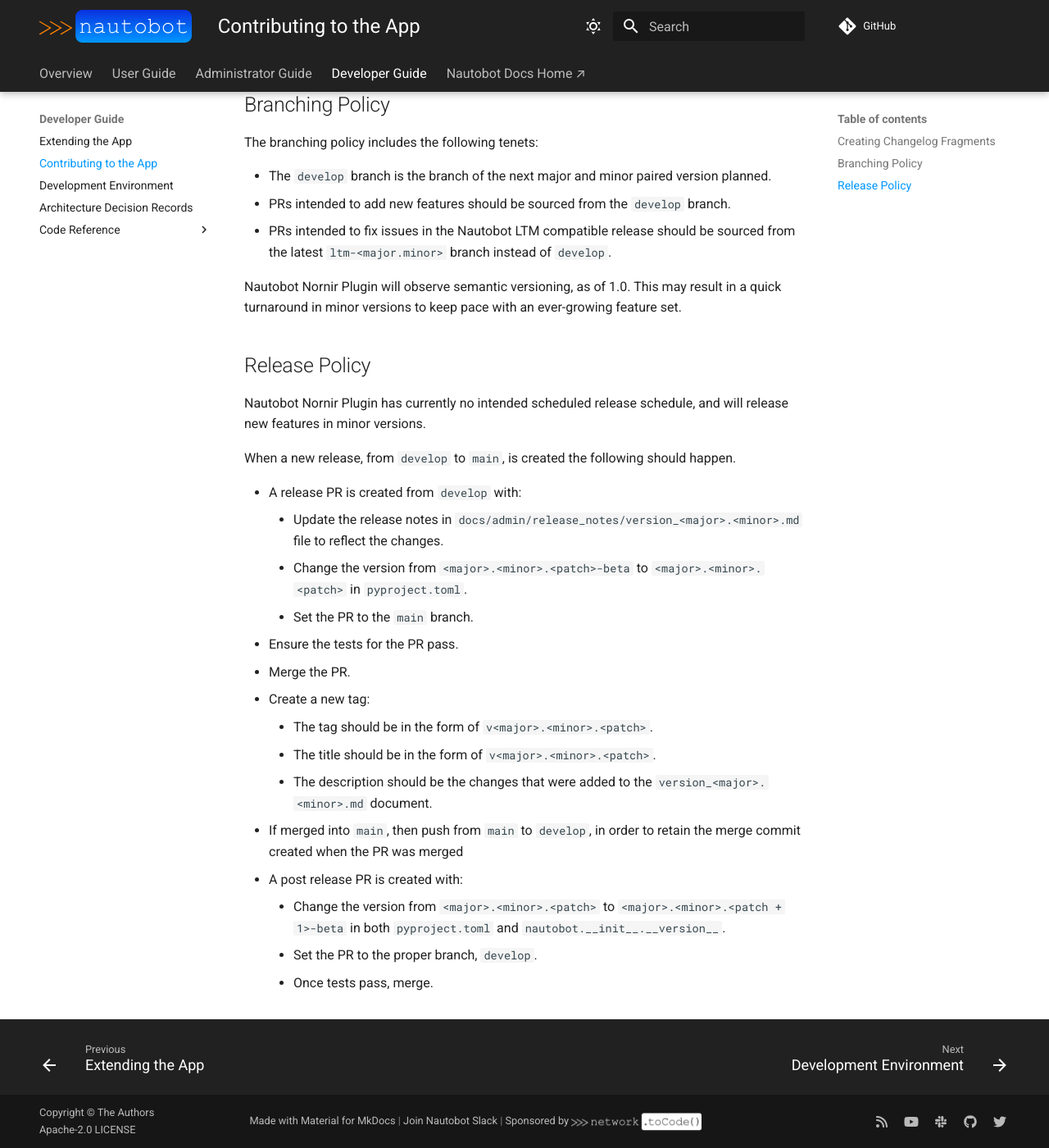
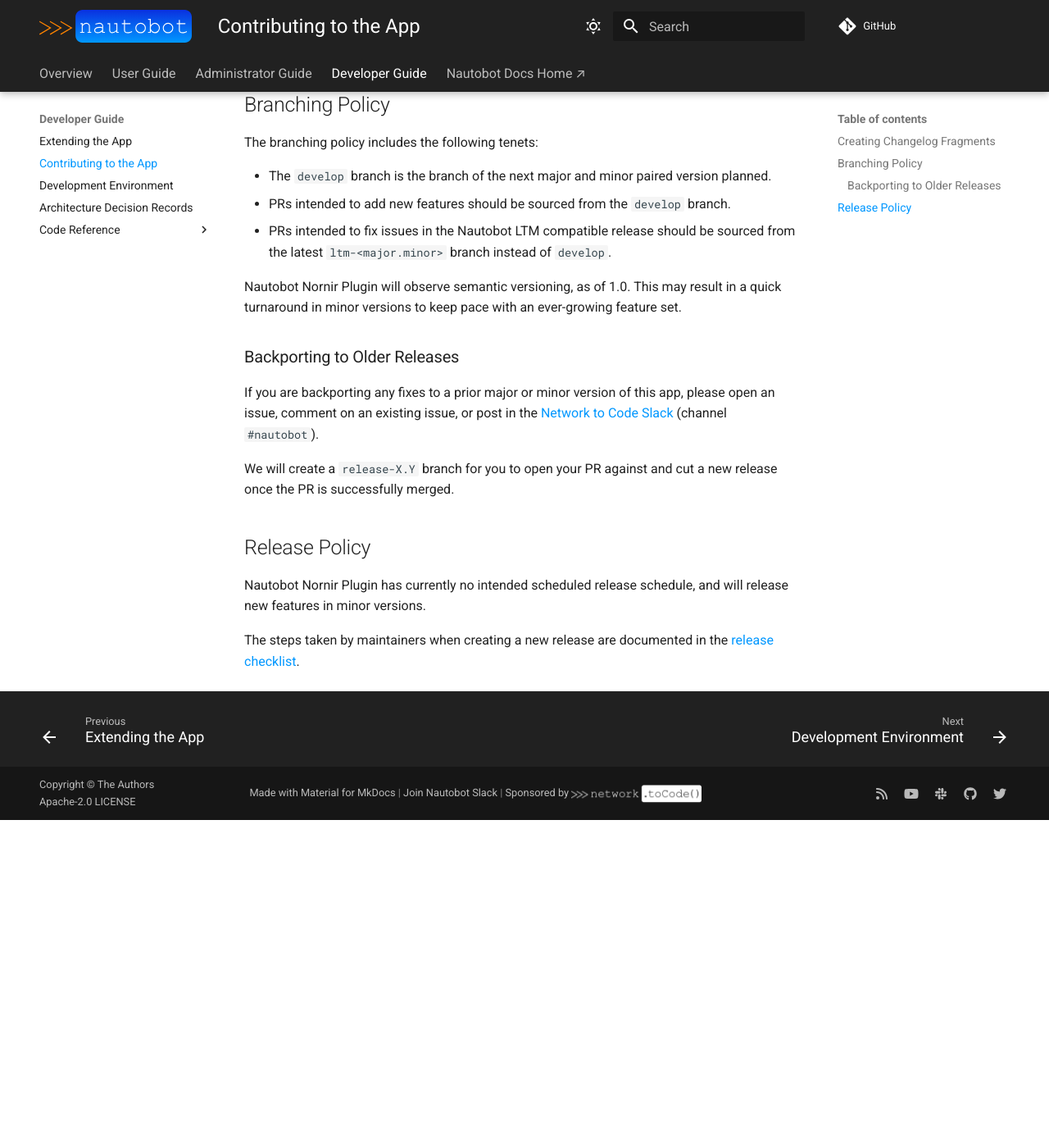
Before and after one commit to nautobot/nautobot-app-nornir, an MkDocs documentation site: the page built from docs/dev/contributing.md, in a window 1280 px wide and 1400 px high, scrolled down 1383 px. Shown: the whole window at 82% size. Built offline with MkDocs 1.6.1 and Material for MkDocs 9.7.7, drawn with Linux system fonts in a browser that asks for light colours; comment, search, counter and statistics services are not loaded; after the commit the page ends 2383 px from its top, so only the background shows below that.

```diff
--- a/.bandit.yml
+++ /dev/null
@@ -1,6 +0,0 @@
----
-skips: []
-# No need to check for security issues in the test scripts!
-exclude_dirs:
-  - "./tests/"
-  - "./.venv/"
--- a/docs/dev/contributing.md
+++ b/docs/dev/contributing.md
@@ -49,24 +49,14 @@ The branching policy includes the following tenets:
 
 Nautobot Nornir Plugin will observe semantic versioning, as of 1.0. This may result in a quick turnaround in minor versions to keep pace with an ever-growing feature set.
 
+### Backporting to Older Releases
+
+If you are backporting any fixes to a prior major or minor version of this app, please open an issue, comment on an existing issue, or post in the [Network to Code Slack](https://networktocode.slack.com/) (channel `#nautobot`).
+
+We will create a `release-X.Y` branch for you to open your PR against and cut a new release once the PR is successfully merged.
+
 ## Release Policy
 
 Nautobot Nornir Plugin has currently no intended scheduled release schedule, and will release new features in minor versions.
 
-When a new release, from `develop` to `main`, is created the following should happen.
-
-- A release PR is created from `develop` with:
-    - Update the release notes in `docs/admin/release_notes/version_<major>.<minor>.md` file to reflect the changes.
-    - Change the version from `<major>.<minor>.<patch>-beta` to `<major>.<minor>.<patch>` in `pyproject.toml`.
-    - Set the PR to the `main` branch.
-- Ensure the tests for the PR pass.
-- Merge the PR.
-- Create a new tag:
-    - The tag should be in the form of `v<major>.<minor>.<patch>`.
-    - The title should be in the form of `v<major>.<minor>.<patch>`.
-    - The description should be the changes that were added to the `version_<major>.<minor>.md` document.
-- If merged into `main`, then push from `main` to `develop`, in order to retain the merge commit created when the PR was merged
-- A post release PR is created with:
-    - Change the version from `<major>.<minor>.<patch>` to `<major>.<minor>.<patch + 1>-beta` in both `pyproject.toml` and `nautobot.__init__.__version__`.
-    - Set the PR to the proper branch, `develop`.
-    - Once tests pass, merge.
+The steps taken by maintainers when creating a new release are documented in the [release checklist](./release_checklist.md).
--- a/nautobot_plugin_nornir/__init__.py
+++ b/nautobot_plugin_nornir/__init__.py
@@ -22,6 +22,7 @@ class NautobotPluginNornirConfig(NautobotAppConfig):
     max_version = "2.9999"
     default_settings = {}
     caching_config = {}
+    docs_view_name = "plugins:nautobot_plugin_nornir:docs"
 
 
 config = NautobotPluginNornirConfig  # pylint:disable=invalid-name
--- a/pyproject.toml
+++ b/pyproject.toml
@@ -33,7 +33,6 @@ python = ">=3.8,<3.13"
 nautobot = "^2.0.0"
 
 [tool.poetry.group.dev.dependencies]
-bandit = "*"
 coverage = "*"
 django-debug-toolbar = "*"
 invoke = "*"
@@ -97,7 +96,6 @@ target-version = "py38"
 select = [
     "D",  # pydocstyle
     "F", "E", "W",  # flake8
-    "PL", # pylint
     "S",  # bandit
     "I",  # isort
 ]
```
Also changed, not shown: other parts of docs/dev/contributing.md (+1 -1 lines), README.md (+1 -1 lines), docs/dev/arch_decision.md (+1 -1 lines), docs/dev/dev_environment.md (+0 -2 lines), docs/dev/release_checklist.md (added, +214 -0 lines), tasks.py (+49 -18 lines), .cookiecutter.json, 5 other files.
